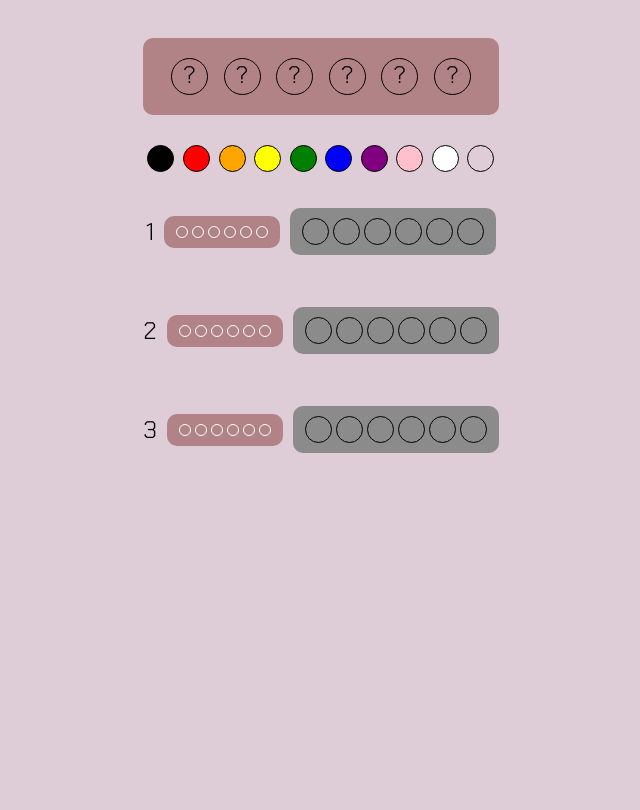
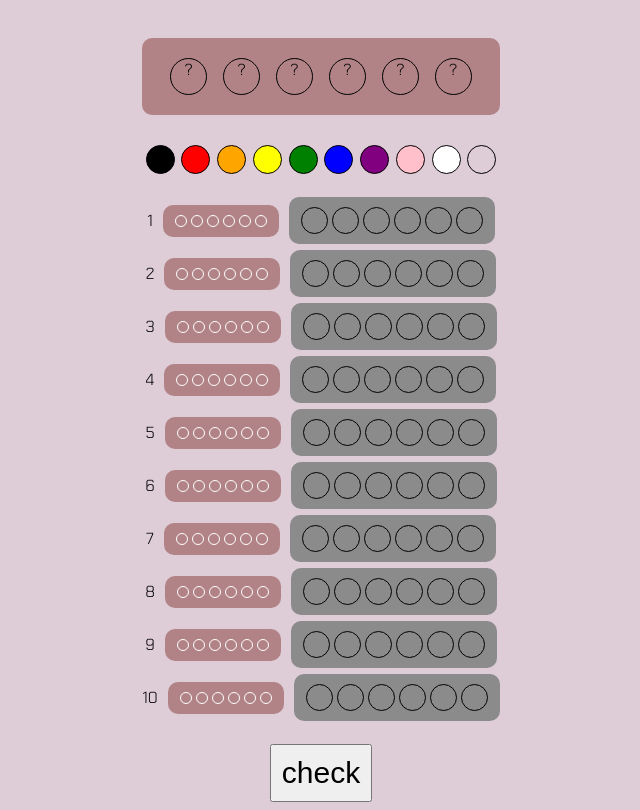
Before and after one commit to Mastermind-online/mastermind-web, an Angular app: page /one-player in a window 1280 px wide. Shown: the whole page, without its empty margins (319-959 px from the left). Built offline with nearby package versions, Linux system fonts and the light colour scheme.

Commit message:
Fixed check combination logic via viewchildren

```diff
--- a/src/app/components/attempt/attempt.component.html
+++ b/src/app/components/attempt/attempt.component.html
@@ -1,4 +1,4 @@
-<div style="margin-top: 20px; display: flex; align-items: center; justify-content: space-around;">
+<div style="display: flex; align-items: center; justify-content: space-around;">
 
     <p>{{attemptNumber}}</p>
 
--- a/src/app/components/attempt/attempt.component.ts
+++ b/src/app/components/attempt/attempt.component.ts
@@ -8,7 +8,6 @@ import { Component, Input, OnInit, Output } from '@angular/core';
 })
 export class AttemptComponent implements OnInit {
   @Input() attemptNumber!: number;
-  @Input() secretCombination!: any;
 
   colorArrays: any[] = [];
   clues: Array<string> = [];
@@ -41,12 +40,12 @@ export class AttemptComponent implements OnInit {
     }
   }
 
-  checkCombination() {
-    const myCombination = this.colorArrays.map((colorArray) => colorArray.value);
+  checkCombination(secretCombination: string[]) {
+    const myCombination = this.colorArrays.map((colorArray) => colorArray.value[0]);
 
     myCombination.forEach(color => {
-      if (this.secretCombination.includes(color)) {
-        if (myCombination.indexOf(color) === this.secretCombination.indexOf(color)) {
+      if (secretCombination.includes(color)) {
+        if (myCombination.indexOf(color) === secretCombination.indexOf(color)) {
           this.clues.unshift('black')
         } else {
           this.clues.push('white')
@@ -54,9 +53,6 @@ export class AttemptComponent implements OnInit {
       }
     })
 
-    this.attemptNumber++
-
-    console.log('my combination: ', myCombination)
-    console.log('clues: ', this.clues)
+    this.attemptNumber++;
   }
 }
--- a/src/app/components/one-player/one-player.component.html
+++ b/src/app/components/one-player/one-player.component.html
@@ -25,11 +25,18 @@
 </div>
 
 <!-- ATTEMPTS -->
-<div style="display: flex; flex-direction: column; justify-content: space-around; align-items: center;">
+<div style="display: flex; flex-direction: column; justify-content: space-around; align-items: center; margin-top: 20px;">
 
-    <app-attempt [attemptNumber]="1" [secretCombination]="secretCombination"></app-attempt>
-    <app-attempt [attemptNumber]="2" [secretCombination]="secretCombination"></app-attempt>
-    <app-attempt [attemptNumber]="3" [secretCombination]="secretCombination"></app-attempt>
+    <app-attempt [attemptNumber]="1"></app-attempt>
+    <app-attempt [attemptNumber]="2"></app-attempt>
+    <app-attempt [attemptNumber]="3"></app-attempt>
+    <app-attempt [attemptNumber]="4"></app-attempt>
+    <app-attempt [attemptNumber]="5"></app-attempt>
+    <app-attempt [attemptNumber]="6"></app-attempt>
+    <app-attempt [attemptNumber]="7"></app-attempt>
+    <app-attempt [attemptNumber]="8"></app-attempt>
+    <app-attempt [attemptNumber]="9"></app-attempt>
+    <app-attempt [attemptNumber]="10"></app-attempt>
 
 </div>
 
@@ -104,4 +111,4 @@
     </div> -->
 
 
-<!-- <button (click)="checkCombination()">check</button> -->
+<button (click)="checkAttempt()">check</button>
--- a/src/app/components/one-player/one-player.component.scss
+++ b/src/app/components/one-player/one-player.component.scss
@@ -40,15 +40,14 @@
 .circle {
     border: 1px solid;
     border-radius: 100%;
-    width: 25px;
-    height: 25px;
+    width: 27px;
+    height: 27px;
     margin: 0 2px;
 }
 
 .circle-combination {
     width: 35px;
     height: 35px;
-
 }
 
 button {
--- a/src/app/components/one-player/one-player.component.ts
+++ b/src/app/components/one-player/one-player.component.ts
@@ -1,7 +1,8 @@
 import { CdkDragDrop, copyArrayItem, moveItemInArray } from '@angular/cdk/drag-drop';
-import { Component, OnInit, Output } from '@angular/core';
+import { Component, OnInit, Output, QueryList, ViewChild, ViewChildren } from '@angular/core';
 import { COLORS } from 'src/app/constants/colors';
 import { DROP_LIST_CONNECTED } from 'src/app/constants/drop-list-connected-to';
+import { AttemptComponent } from '../attempt/attempt.component';
 
 @Component({
   selector: 'app-one-player',
@@ -15,8 +16,11 @@ export class OnePlayerComponent implements OnInit {
   colorPool = COLORS;
   clues: Array<string> = [];
 
+  @ViewChildren(AttemptComponent) attemptComponents: QueryList<AttemptComponent>;
+
   ngOnInit(): void {
     this.createSecretCombination();
+    console.log(this.secretCombination)
   }
 
   private createSecretCombination() {
@@ -34,4 +38,12 @@ export class OnePlayerComponent implements OnInit {
   dropInColorPool(event: CdkDragDrop<string[]>) {
     moveItemInArray(event.container.data, event.previousIndex, event.previousIndex);
   }
+
+  checkAttempt() {
+    const index = this.attemptNumber - 1;
+    const attemptToCheck = this.attemptComponents.toArray()[index];
+
+    attemptToCheck.checkCombination(this.secretCombination);
+    this.attemptNumber++;
+  }
 }
--- a/src/styles.scss
+++ b/src/styles.scss
@@ -3,7 +3,6 @@ body {
     background-color: #deccd6;
     text-align: center;
     font-family: 'Chakra Petch', sans-serif;
-    font-size: 24px;
     display: flex;
     align-items: center;
     justify-content: space-around;
--- a/tsconfig.json
+++ b/tsconfig.json
@@ -5,6 +5,7 @@
     "baseUrl": "./",
     "outDir": "./dist/out-tsc",
     "forceConsistentCasingInFileNames": true,
+    "strictPropertyInitialization": false,
     "strict": true,
     "noImplicitOverride": true,
     "noPropertyAccessFromIndexSignature": true,
```
